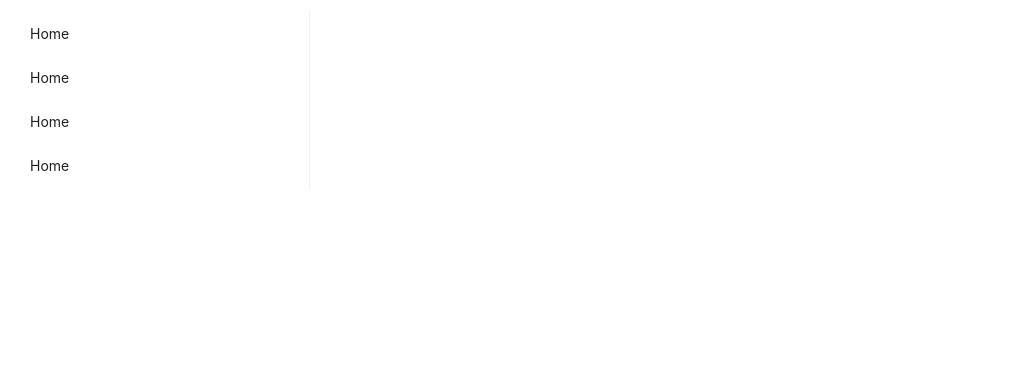
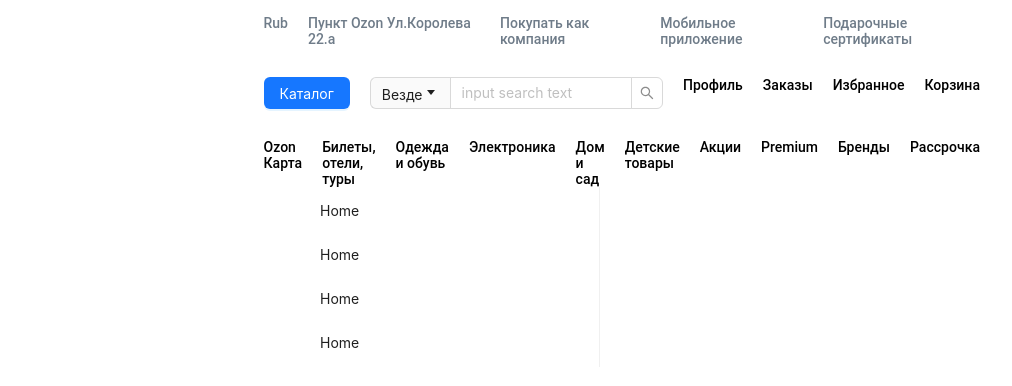
Before and after one commit to Defv40/SuperMarket, a React (Vite) app in the folder client/: page / in a window 1280 px wide. Shown: the top 386 px of the page, without its empty margins (0-1012 px from the left). Built offline with nearby package versions, Linux system fonts and the light colour scheme.

Commit message:
Add: Header.jsx & Main.jsx

```diff
--- a/client/src/App.jsx
+++ b/client/src/App.jsx
@@ -1,8 +1,10 @@
 import { useState } from 'react'
 import {Menu} from 'antd'
-
+import Header from './components/Header'
 import './styles/app.css'
 import './styles/index.css'
+
+
 function App() {
   const [count, setCount] = useState(0)
   const items = [
@@ -13,7 +15,7 @@
   ]
   return (
     <div className='App'>
-
+      <Header/>
       <Menu items={items} className='sidebar-nav' style={{width: '300px'}}>
 
       </Menu>
--- a/client/src/components/Header.jsx
+++ b/client/src/components/Header.jsx
@@ -1,11 +1,54 @@
+import '../styles/header.css'
+import { Button, Input, Select, Space, } from 'antd';
 const Header = () =>{
+    const { Search } = Input;
+    const options = [
+        {
+          value: 'zhejiang',
+          label: 'Zhejiang',
+        },
+        {
+          value: 'jiangsu',
+          label: 'Jiangsu',
+        },
+      ];
+
+    const listSearchElem = <><span>Везде</span><svg xmlns="http://www.w3.org/2000/svg" width="16" height="16"><path fill="currentColor" d="m4 6 4 5 4-5H4Z"></path></svg></>;
     return(
-        <header>
-            <nav>
-                <li><a href="http://vk.com">О нас</a></li>
-                <li><a href="http://vk.com">О нас</a></li>
-                <li><a href="http://vk.com">О нас</a></li>
-                <li><a href="http://vk.com">О нас</a></li>
+        <header className='header'>
+            <nav className='nav'>
+                <ul className='info-links'>
+                    <li><a href="http://vk.com">Rub</a></li>
+                    <li><a href="#">Пункт Ozon Ул.Королева 22.а</a></li>
+                    <li><a href="http://vk.com">Покупать как компания</a></li>
+                    <li><a href="http://vk.com">Мобильное приложение</a></li>
+                    <li><a href="http://vk.com">Подарочные сертификаты</a></li>
+                </ul>
+                <ul className='search-links'>
+                    <Button type='primary'>Каталог</Button>
+                    <Search
+                        addonBefore={listSearchElem}
+                        placeholder="input search text"
+                        allowClear
+                    />
+                    <li><a href="http://vk.com"><span></span>Профиль</a></li>
+                    <li><a href="http://vk.com"><span></span>Заказы</a></li>
+                    <li><a href="http://vk.com"><span></span>Избранное </a></li>
+                    <li><a href="http://vk.com"><span></span>Корзина</a></li>
+                </ul>
+                <ul className='helper-links'>
+                    <li><a href="http://vk.com">Ozon Карта</a></li>
+                    <li><a href="http://vk.com">Билеты, отели, туры</a></li>
+                    <li><a href="http://vk.com">Одежда и обувь</a></li>
+                    <li><a href="http://vk.com">Электроника</a></li>
+                    <li><a href="http://vk.com">Дом и сад</a></li>
+                    <li><a href="http://vk.com">Детские товары</a></li>
+                    <li><a href="http://vk.com">Акции</a></li>
+                    <li><a href="http://vk.com">Premium</a></li>
+                    <li><a href="http://vk.com">Бренды</a></li>
+                    <li><a href="http://vk.com">Рассрочка</a></li>
+                </ul>
+
             </nav>
         </header>
     )
--- a/client/src/styles/app.css
+++ b/client/src/styles/app.css
@@ -1,3 +1,4 @@
 .App{
-    padding: 10px;
+    padding: 15px 300px;
+    width: 100%;
 }
--- /dev/null
+++ b/client/src/styles/header.css
@@ -0,0 +1,28 @@
+.header{
+    display: flex;
+    justify-content: end;
+    font-weight: 500;
+    font-family: Roboto, Arial, "Helvetica Neue", Helvetica, sans-serif;
+    font-size: 14px;
+}
+.nav{
+
+    display: flex;
+    flex-direction: column;
+    gap: 30px;
+    align-items: flex-end;
+}
+
+.nav > ul{
+    display: flex;
+    gap: 20px;
+}
+.info-links a{
+    color:  #6f7c89;
+}
+.search-links a, .helper-links a{
+    color: black;
+}
+a:hover{
+    color: rgb(145, 158, 206);
+}
--- a/client/src/styles/index.css
+++ b/client/src/styles/index.css
@@ -1,70 +1,25 @@
-:root {
-    font-family: Inter, system-ui, Avenir, Helvetica, Arial, sans-serif;
-    line-height: 1.5;
-    font-weight: 400;
 
-    color-scheme: light dark;
-    color: rgba(255, 255, 255, 0.87);
-    background-color: #242424;
+*{
+    margin: 0;
+    padding: 0;
+    box-sizing: border-box;
+    text-decoration: none;
+    list-style-type: none;
 
-    font-synthesis: none;
-    text-rendering: optimizeLegibility;
-    -webkit-font-smoothing: antialiased;
-    -moz-osx-font-smoothing: grayscale;
-    -webkit-text-size-adjust: 100%;
-  }
+}
 
-  a {
-    font-weight: 500;
-    color: #646cff;
-    text-decoration: inherit;
-  }
-  a:hover {
-    color: #535bf2;
-  }
 
-  body {
+
+html, body,  #root {
     margin: 0;
-    display: flex;
+
     min-width: 320px;
     min-height: 100vh;
 
      /* place-items: center; */
   }
 
-  h1 {
-    font-size: 3.2em;
-    line-height: 1.1;
+  #root{
+    background-color: #ffffff;
+
   }
-
-  button {
-    border-radius: 8px;
-    border: 1px solid transparent;
-    padding: 0.6em 1.2em;
-    font-size: 1em;
-    font-weight: 500;
-    font-family: inherit;
-    background-color: #1a1a1a;
-    cursor: pointer;
-    transition: border-color 0.25s;
-  }
-  button:hover {
-    border-color: #646cff;
-  }
-  button:focus,
-  button:focus-visible {
-    outline: 4px auto -webkit-focus-ring-color;
-  }
-
-  @media (prefers-color-scheme: light) {
-    :root {
-      color: #213547;
-      background-color: #ffffff;
-    }
-    a:hover {
-      color: #747bff;
-    }
-    button {
-      background-color: #f9f9f9;
-    }
-  }
```
Also changed, not shown: client/src/components/Main.jsx (added, +12 -0 lines).
